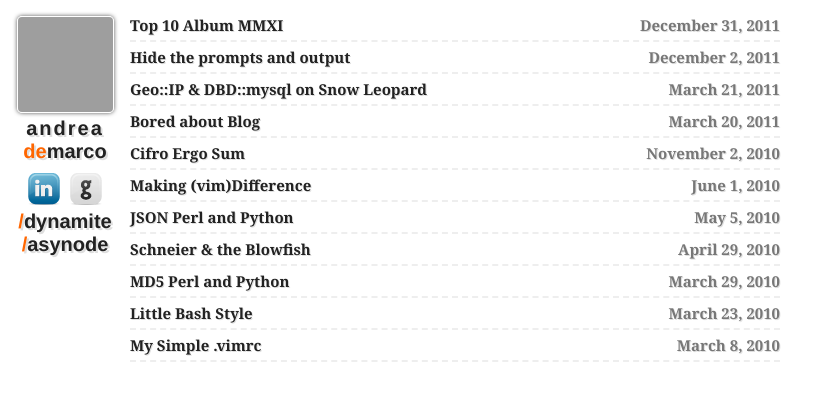
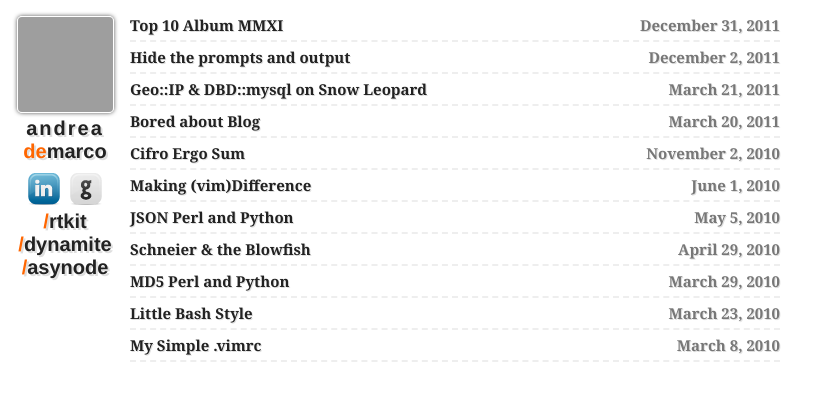
Before and after one commit to z4r/z4r.github.com, a Jekyll site: the page built from index.html, in a window 1280 px wide. Shown: the top 401 px of the page, without its empty margins (0-829 px from the left). Built offline with Jekyll 4.4.1, drawn with Linux system fonts in a browser that asks for light colours; Markdown is read by kramdown in place of the engine named in the settings; grey boxes are pictures that could not be loaded.

Commit message:
Added rtkit

```diff
--- a/_layouts/layout.html
+++ b/_layouts/layout.html
@@ -33,10 +33,13 @@
     </a>
   </div>
   <div id="me">
-    <a href="/django-dynamite">
+    <a href="https://github.com/z4r/python-rtkit">
+        <span id="surname"><span id="lower">/</span>rtkit</span>
+    </a>
+    <a href="https://github.com/z4r/django-dynamite/">
         <span id="surname"><span id="lower">/</span>dynamite</span>
     </a>
-    <a href="/asynode">
+    <a href="https://github.com/z4r/asynode">
       <span id="surname"><span id="lower">/</span>asynode</span>
     </a>
   </div>
```
